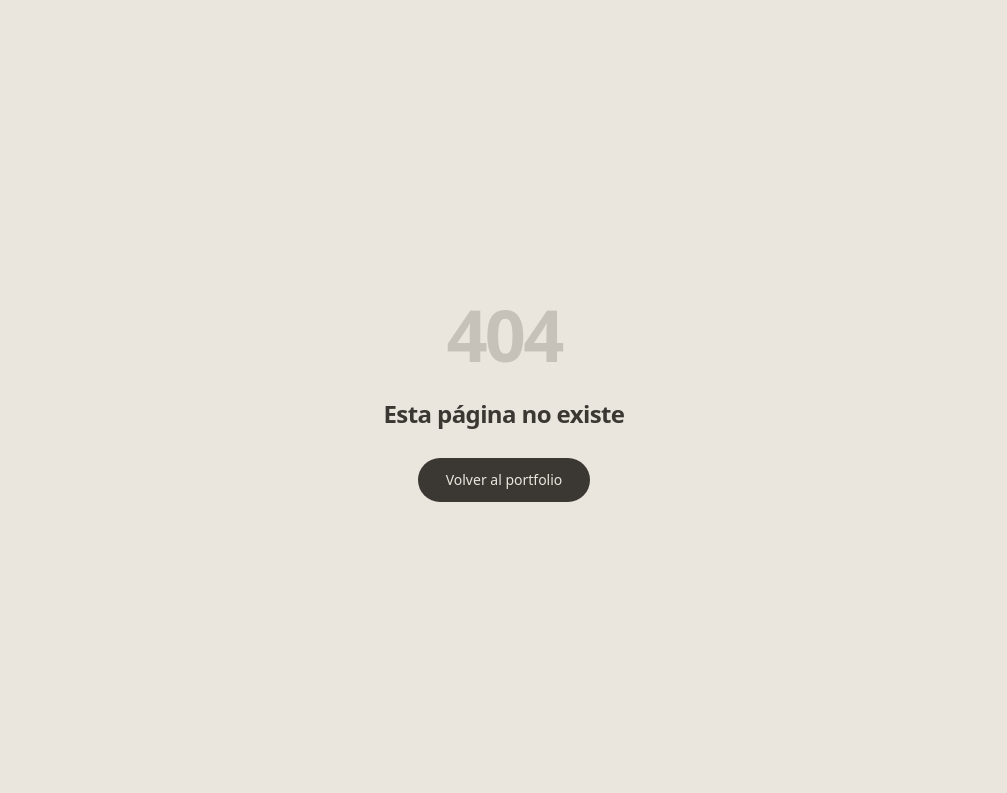
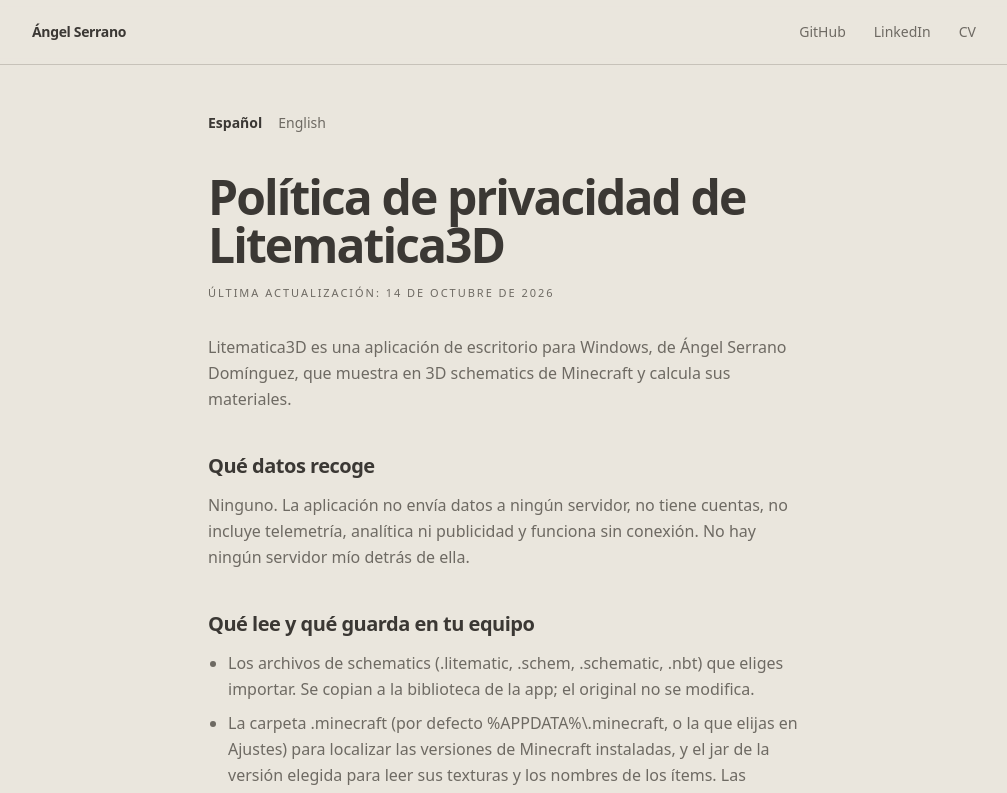
Before and after one commit to AngelSerranoD/portfolio, a React (Vite) app: page /privacidad/litematica3d in a window 1280 px wide. Before the commit this address had no page. Shown: the top 793 px of the page, without its empty margins (136-1143 px from the left). Built offline with nearby package versions, Linux system fonts and the light colour scheme; a web font is replaced by a local one.

Commit message:
Añade la política de privacidad de Litematica3D
Co-Authored-By: Claude Opus 5.5 <noreply@anthropic.com>

```diff
--- a/src/App.jsx
+++ b/src/App.jsx
@@ -6,6 +6,7 @@ import { Routes, Route } from 'react-router-dom';
 import Home from './pages/Home';
 import ProjectDetail from './pages/ProjectDetail';
 import DemoPage from './pages/DemoPage';
+import PrivacidadLitematica3d from './pages/PrivacidadLitematica3d';
 import NotFound from './pages/NotFound';
 
 export default function App() {
@@ -14,6 +15,7 @@ export default function App() {
       <Route path="/" element={<Home />} />
       <Route path="/proyecto/:slug" element={<ProjectDetail />} />
       <Route path="/demo/:slug" element={<DemoPage />} />
+      <Route path="/privacidad/litematica3d" element={<PrivacidadLitematica3d />} />
       <Route path="*" element={<NotFound />} />
     </Routes>
   );
--- /dev/null
+++ b/src/pages/PrivacidadLitematica3d.jsx
@@ -0,0 +1,175 @@
+/**
+ * Política de privacidad de Litematica3D (la URL que pide la Microsoft Store).
+ * No está en la navegación: solo se llega por su enlace.
+ * Copyright (c) 2026 Ángel Serrano Domínguez. Todos los derechos reservados.
+ */
+import { useEffect, useState } from 'react';
+import { Link } from 'react-router-dom';
+import Nav from '../components/Nav';
+import Footer from '../components/Footer';
+import { AUTHOR, EMAIL } from '../data/profile';
+
+const TEXTOS = {
+  es: {
+    titulo: 'Política de privacidad de Litematica3D',
+    fecha: 'Última actualización: 14 de octubre de 2026',
+    intro:
+      'Litematica3D es una aplicación de escritorio para Windows, de Ángel Serrano Domínguez, que muestra en 3D schematics de Minecraft y calcula sus materiales.',
+    secciones: [
+      {
+        h: 'Qué datos recoge',
+        p: [
+          'Ninguno. La aplicación no envía datos a ningún servidor, no tiene cuentas, no incluye telemetría, analítica ni publicidad y funciona sin conexión. No hay ningún servidor mío detrás de ella.',
+        ],
+      },
+      {
+        h: 'Qué lee y qué guarda en tu equipo',
+        l: [
+          'Los archivos de schematics (.litematic, .schem, .schematic, .nbt) que eliges importar. Se copian a la biblioteca de la app; el original no se modifica.',
+          'La carpeta .minecraft (por defecto %APPDATA%\\.minecraft, o la que elijas en Ajustes) para localizar las versiones de Minecraft instaladas, y el jar de la versión elegida para leer sus texturas y los nombres de los ítems. Las texturas no salen de tu equipo ni se redistribuyen.',
+          'Su biblioteca y sus ajustes: copias de los schematics, el historial de versiones, las miniaturas, un índice SQLite y las preferencias (tema, carpeta de Minecraft, versión de texturas, lo ya reunido en las listas de materiales). En la versión de la Microsoft Store se guardan en la carpeta privada que Windows reserva para la app (%LOCALAPPDATA%\\Packages\\…\\LocalState, y la caché de texturas en …\\LocalCache). En la versión del instalador de GitHub, en %APPDATA%\\com.aserrano.litematica3d\\, y la caché de texturas en %LOCALAPPDATA%\\com.aserrano.litematica3d\\.',
+          'Los archivos que exportas (CSV de materiales, schematics), en el sitio que eliges.',
+        ],
+        p: [
+          'Todo queda en tu equipo. Eliminar un schematic desde la app lo manda a la Papelera de Windows. Para borrar todo lo que guarda la app: en la versión de la Microsoft Store basta desinstalarla, porque Windows borra su carpeta; en la del instalador de GitHub, desinstálala y borra las carpetas %APPDATA%\\com.aserrano.litematica3d\\ y %LOCALAPPDATA%\\com.aserrano.litematica3d\\.',
+        ],
+      },
+      {
+        h: 'Terceros',
+        p: [
+          'La aplicación no comparte datos con terceros. Usa el componente WebView2 de Microsoft, que forma parte de Windows y se rige por las condiciones de Microsoft; la app no le envía ni le pide nada de red. Minecraft es una marca de Mojang AB / Microsoft; esta aplicación no es un producto oficial ni está aprobada por ellos.',
+        ],
+      },
+      { h: 'Menores', p: ['La aplicación no recoge datos de nadie, tampoco de menores.'] },
+      {
+        h: 'Cambios y contacto',
+        p: ['Si esta política cambia, se actualizará esta página con su fecha. Para cualquier duda:'],
+        correo: true,
+      },
+    ],
+    aviso: 'No es un producto oficial de Minecraft. No está aprobado por Mojang ni Microsoft ni asociado con ellos.',
+    volver: 'Ver la ficha del proyecto',
+  },
+  en: {
+    titulo: 'Litematica3D privacy policy',
+    fecha: 'Last updated: 14 October 2026',
+    intro:
+      'Litematica3D is a Windows desktop app by Ángel Serrano Domínguez that shows Minecraft schematics in 3D and works out their materials.',
+    secciones: [
+      {
+        h: 'What data it collects',
+        p: [
+          'None. The app sends no data to any server, has no accounts, includes no telemetry, analytics or advertising, and works offline. There is no server of mine behind it.',
+        ],
+      },
+      {
+        h: 'What it reads and stores on your computer',
+        l: [
+          'The schematic files (.litematic, .schem, .schematic, .nbt) you choose to import. They are copied into the app library; the original is not modified.',
+          'The .minecraft folder (by default %APPDATA%\\.minecraft, or the one you pick in Settings) to find the installed Minecraft versions, and the jar of the chosen version to read its textures and item names. Textures never leave your computer and are not redistributed.',
+          'Its library and settings: copies of the schematics, the version history, thumbnails, a SQLite index and the preferences (theme, Minecraft folder, texture version, what you have ticked off in materials lists). In the Microsoft Store version they are kept in the private folder Windows reserves for the app (%LOCALAPPDATA%\\Packages\\…\\LocalState, with the texture cache in …\\LocalCache). In the GitHub installer version, in %APPDATA%\\com.aserrano.litematica3d\\, with the texture cache in %LOCALAPPDATA%\\com.aserrano.litematica3d\\.',
+          'The files you export (materials CSV, schematics), wherever you choose.',
+        ],
+        p: [
+          'Everything stays on your computer. Deleting a schematic from the app sends it to the Windows Recycle Bin. To remove everything the app stores: in the Microsoft Store version, just uninstall it, because Windows deletes its folder; in the GitHub installer version, uninstall it and delete the folders %APPDATA%\\com.aserrano.litematica3d\\ and %LOCALAPPDATA%\\com.aserrano.litematica3d\\.',
+        ],
+      },
+      {
+        h: 'Third parties',
+        p: [
+          'The app shares no data with third parties. It uses the Microsoft WebView2 component, which is part of Windows and is governed by Microsoft terms; the app sends it nothing over the network and asks nothing of it. Minecraft is a trademark of Mojang AB / Microsoft; this app is not an official product and is not approved by them.',
+        ],
+      },
+      { h: 'Children', p: ['The app collects no data from anyone, children included.'] },
+      {
+        h: 'Changes and contact',
+        p: ['If this policy changes, this page will be updated with its date. For any question:'],
+        correo: true,
+      },
+    ],
+    aviso: 'Not an official Minecraft product. Not approved by or associated with Mojang or Microsoft.',
+    volver: 'See the project page',
+  },
+};
+
+const IDIOMAS = [
+  ['es', 'Español'],
+  ['en', 'English'],
+];
+
+export default function PrivacidadLitematica3d() {
+  const [idioma, setIdioma] = useState('es');
+  const t = TEXTOS[idioma];
+
+  useEffect(() => {
+    document.title = `${t.titulo} · ${AUTHOR}`;
+  }, [t.titulo]);
+
+  useEffect(() => {
+    window.scrollTo(0, 0);
+  }, []);
+
+  return (
+    <div className="min-h-screen">
+      <Nav />
+
+      <article className="container-page max-w-2xl pt-12" lang={idioma}>
+        <div className="flex gap-4 text-sm" role="group" aria-label="Idioma / Language">
+          {IDIOMAS.map(([id, nombre]) => (
+            <button
+              key={id}
+              type="button"
+              onClick={() => setIdioma(id)}
+              aria-pressed={idioma === id}
+              className={idioma === id ? 'font-bold text-ink' : 'link-quiet'}
+            >
+              {nombre}
+            </button>
+          ))}
+        </div>
+
+        <h1 className="mt-10 font-display text-4xl font-bold tracking-tightest sm:text-5xl">
+          {t.titulo}
+        </h1>
+        <p className="label mt-4">{t.fecha}</p>
+        <p className="mt-8 leading-relaxed text-slate">{t.intro}</p>
+
+        {t.secciones.map((s) => (
+          <section key={s.h} className="mt-10">
+            <h2 className="font-display text-xl font-bold tracking-tight">{s.h}</h2>
+            {s.l && (
+              <ul className="mt-3 list-disc space-y-2 pl-5 leading-relaxed text-slate">
+                {s.l.map((x) => (
+                  <li key={x}>{x}</li>
+                ))}
+              </ul>
+            )}
+            {s.p?.map((x) => (
+              <p key={x} className="mt-3 leading-relaxed text-slate">
+                {x}
+                {s.correo && (
+                  <>
+                    {' '}
+                    <a href={`mailto:${EMAIL}`} className="link-quiet">
+                      {EMAIL}
+                    </a>
+                    .
+                  </>
+                )}
+              </p>
+            ))}
+          </section>
+        ))}
+
+        <p className="mt-12 text-xs text-clay">{t.aviso}</p>
+        <p className="mt-6">
+          <Link to="/proyecto/litematica3d" className="link-quiet text-sm">
+            {t.volver}
+          </Link>
+        </p>
+      </article>
+
+      <Footer />
+    </div>
+  );
+}
```
